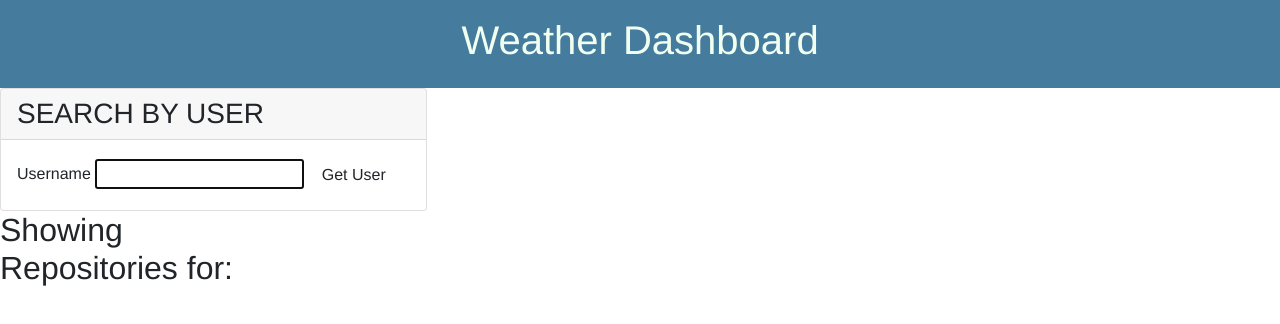
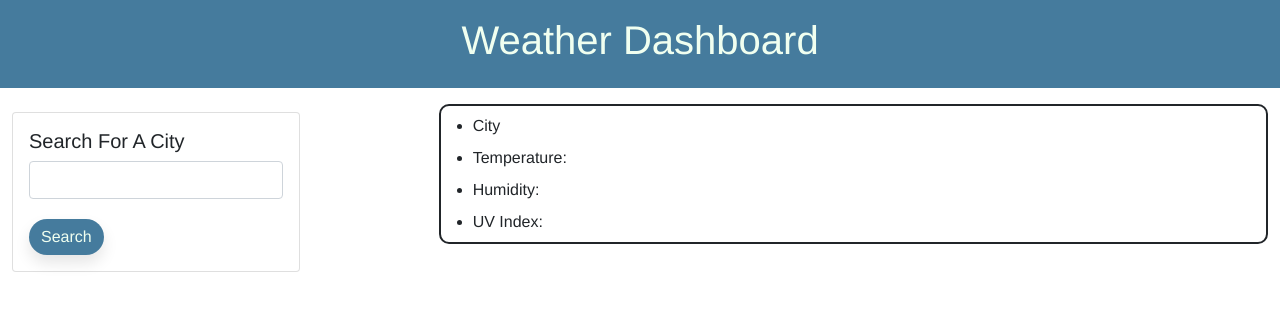
Before and after one commit to xndrbrgs/weather_dashboard, a plain HTML site: page index.html in a window 1280 px wide. Drawn offline with nearby package versions, Linux system fonts and the light colour scheme.

Commit message:
adding html content

```diff
--- a/Code/style.css
+++ b/Code/style.css
@@ -13,7 +13,29 @@
     --darkblue: #1D3557;
 }
 
-.custom-container {
+.custom-header {
     background-color: var(--strongblue);
     color: honeydew;
 }
+
+.custom-button {
+    background-color: var(--strongblue);
+    color: honeydew;
+    border: none;
+    border-radius: 45px;
+    box-shadow: 0px 8px 15px rgba(0, 0, 0, 0.1);
+    cursor: pointer;
+}
+
+.custom-button:hover {
+    background-color: #2EE59D;
+    box-shadow: 0px 15px 20px rgba(46, 229, 157, 0.4);
+    color: honeydew;
+    transform: translateY(-7px);;
+}
+
+.city-info {
+    border-style: solid;
+    border-radius: 10px;
+    border-width: 2px;
+}
--- a/index.html
+++ b/index.html
@@ -14,30 +14,39 @@
     <title>Weather Dashboard</title>
   </head>
   <body>
-    <div class="custom-container">
+    <div class="custom-header">
       <header class="d-flex justify-content-center py-3">
-        <h1>
-            Weather Dashboard
-        </h1>
+        <h1>Weather Dashboard</h1>
       </header>
     </div>
-    <main class="flex-row justify-space-between">
+
+    <div class="container-fluid">
+      <div class="row">
         <div class="col-12 col-md-4">
-
-          <div class="card">
-            <h3 class="card-header text-uppercase">Search By User</h3>
-            <form id="user-form" class="card-body">
-              <label class="form-label" for="username">Username</label>
-              <input name="username" id="username" type="text" autofocus="true" class="form-input" />
-              <button type="submit" class="btn">Get User</button>
-            </form>
+            <div class="card mt-4" style="width: 18rem">
+              <div class="card-body">
+                <h5 class="card-title">Search For A City</h5>
+                <div class="input-group mb-3">
+                  <input
+                    type="text"
+                    class="form-control"
+                    aria-label="Sizing example input"
+                    aria-describedby="inputGroup-sizing-default"
+                  />
+                </div>
+                <button type="button" class="btn btn-primary mt-1 custom-button">Search</button>
+              </div>
+            </div>
           </div>
-
-        <div class="col-12 col-md-8">
-          <h2 class="subtitle">Showing Repositories for: <span id="repo-search-term"></span></h2>
-          <div id="repos-container" class="list-group"></div>
+          <div class="col-12 col-md-8 mt-3">
+            <ul class="city-info">
+                <li class="mt-2 mb-2" id="city">City</li>
+                <li class="mt-2 mb-2" id="temp">Temperature: <span id="temperature"></span></li>
+                <li class="mt-2 mb-2" id="humid">Humidity: <span id="humidity"></span></li>
+                <li class="mt-2 mb-2" id="uv">UV Index: <span id="uv-index"></span></li>
+            </ul>
         </div>
-      </main>
-
+        </div>
+    </div>
   </body>
 </html>
```
